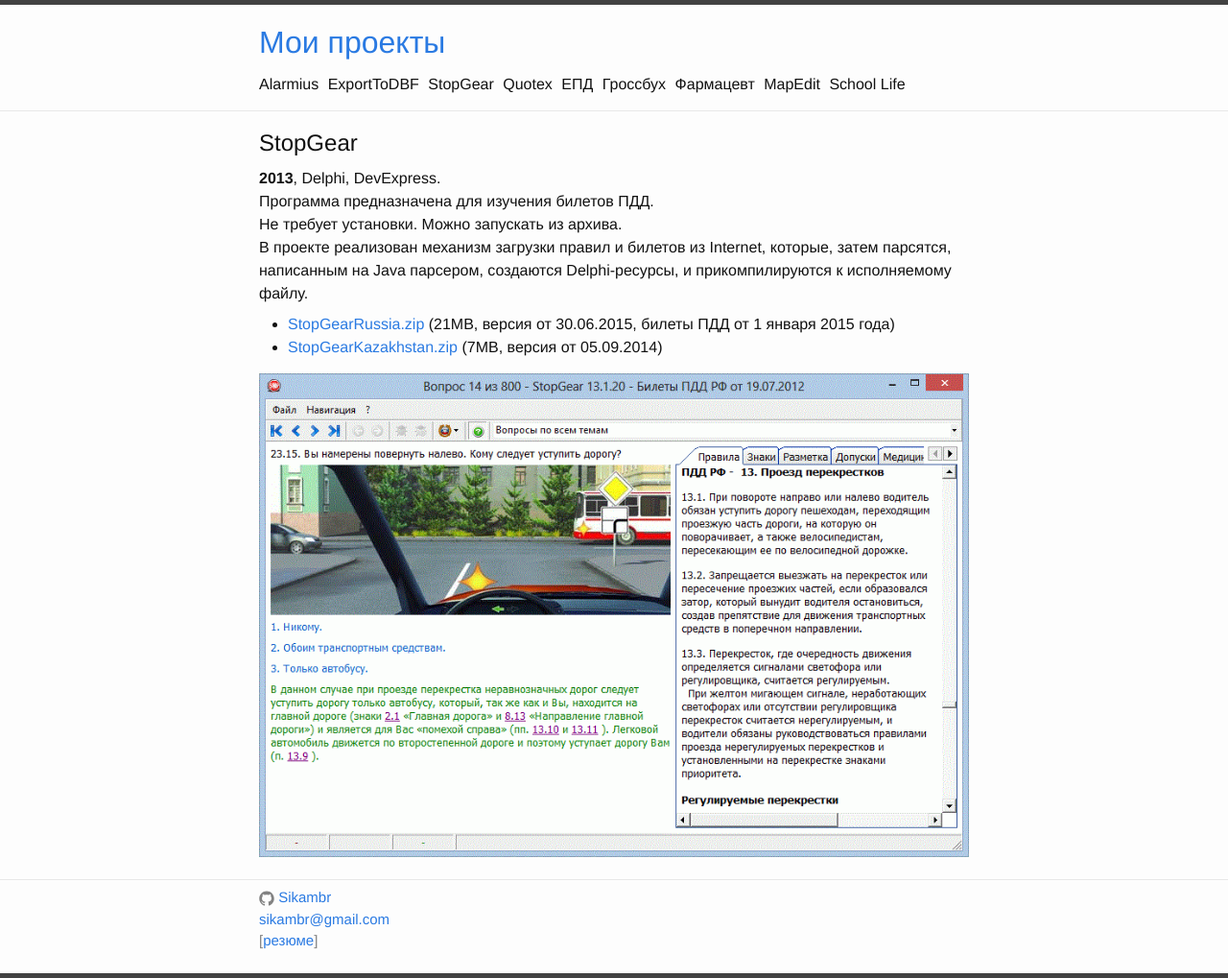
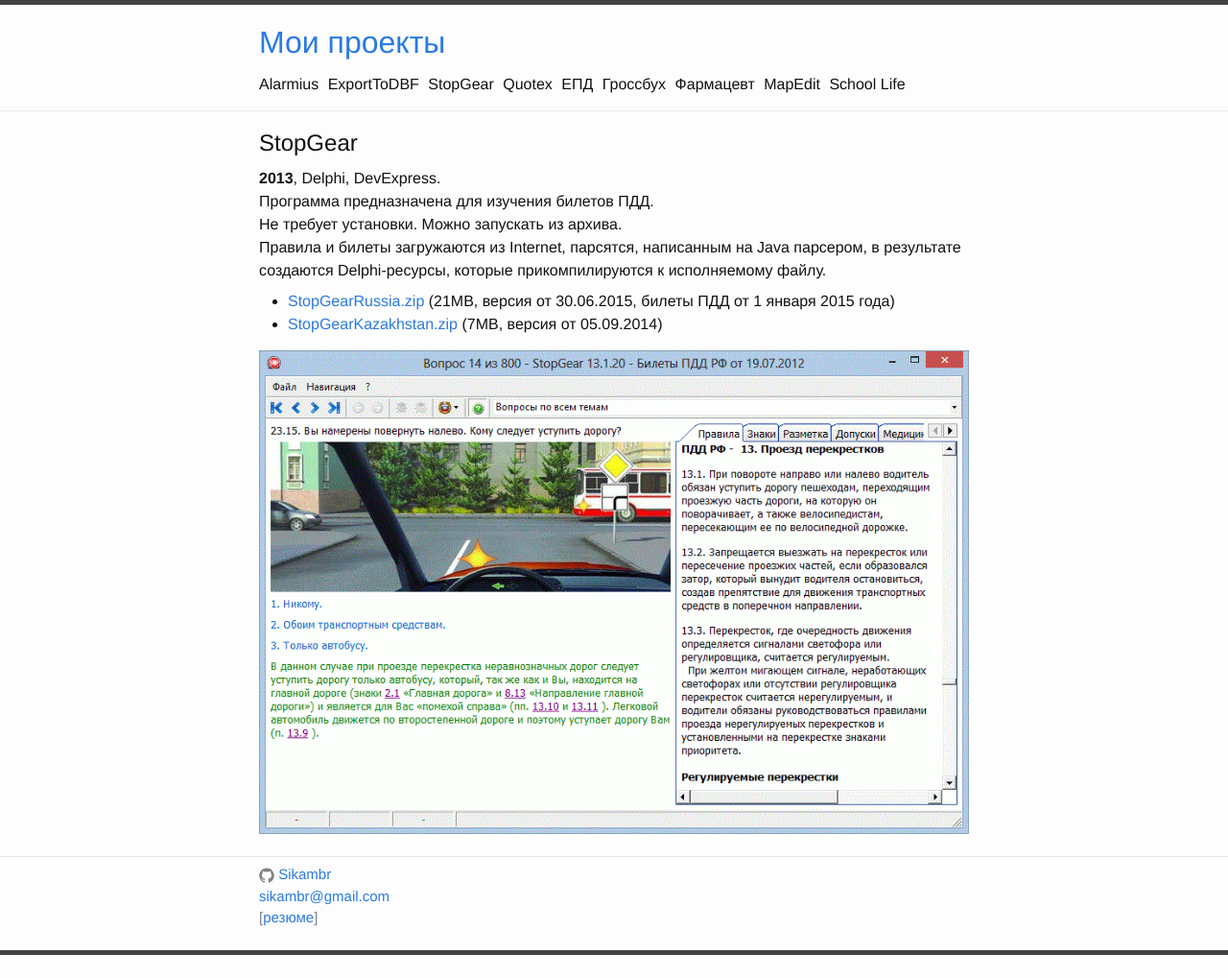
Before and after one commit to Sikambr/projects, a Jekyll site: the page built from stopgear.md, in a window 1280 px wide. Shown: the whole page at 96% size. Built offline with Jekyll 4.4.1, drawn with Linux system fonts in a browser that asks for light colours; after the commit the page ends 995 px from its top, so only the background shows below that.

Commit message:
first commit

```diff
--- a/stopgear.md
+++ b/stopgear.md
@@ -10,7 +10,7 @@
 
 Не требует установки. Можно запускать из архива.
 
-В проекте реализован механизм загрузки правил и билетов из Internet, которые, затем парсятся, написанным на Java парсером, создаются Delphi-ресурсы, и прикомпилируются к исполняемому файлу.
+Правила и билеты загружаются из Internet, парсятся, написанным на Java парсером, в результате создаются Delphi-ресурсы, которые прикомпилируются к исполняемому файлу.
 
 * [StopGearRussia.zip](https://docs.google.com/uc?id=0B1nIE1BTDG6zUDhCTFZVVjNDaW8&export=download) (21MB, версия от 30.06.2015, билеты ПДД от 1 января 2015 года)
 * [StopGearKazakhstan.zip](https://docs.google.com/uc?id=0B1nIE1BTDG6zbWZ5XzZGekVCMVE&export=download) (7MB, версия от 05.09.2014)
```
